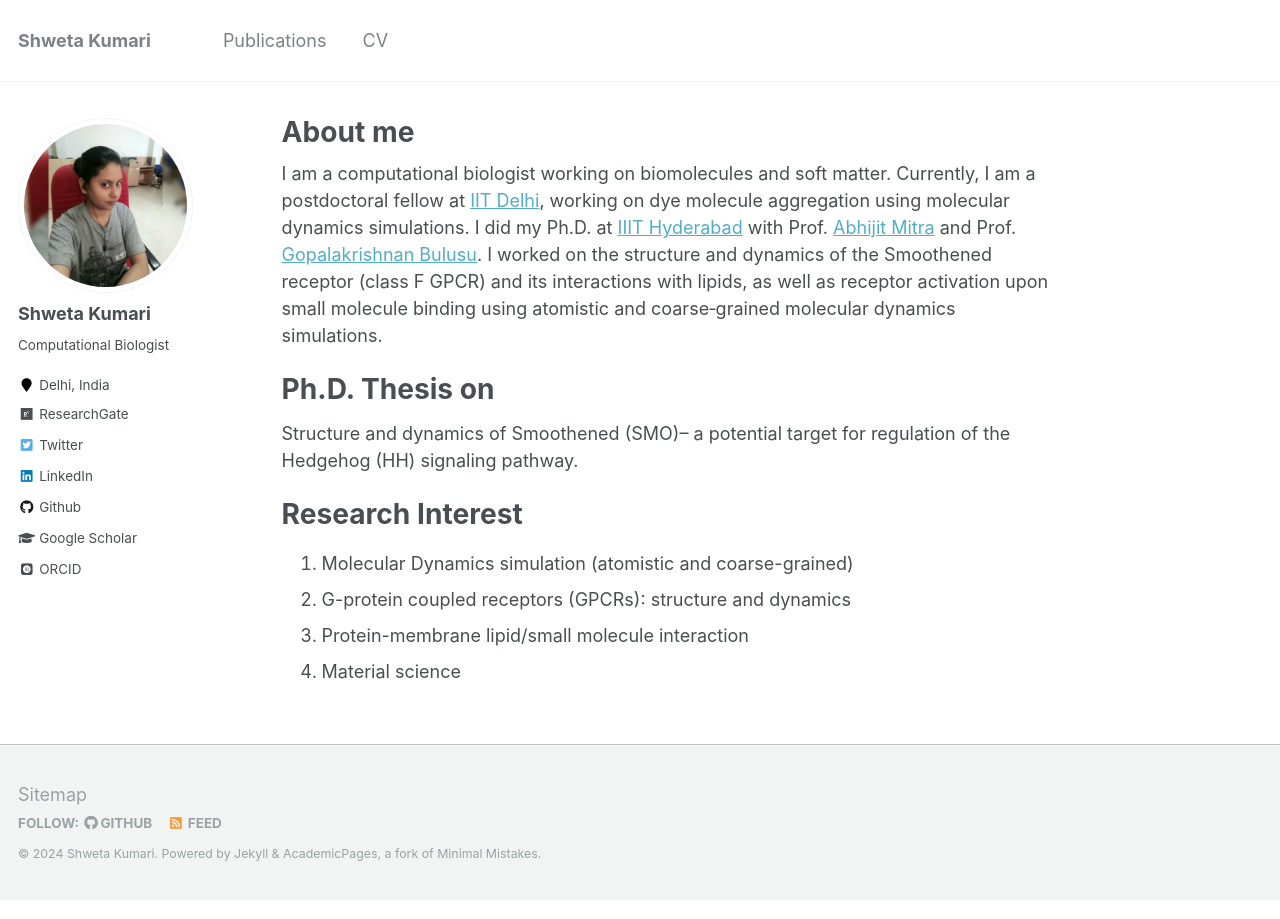
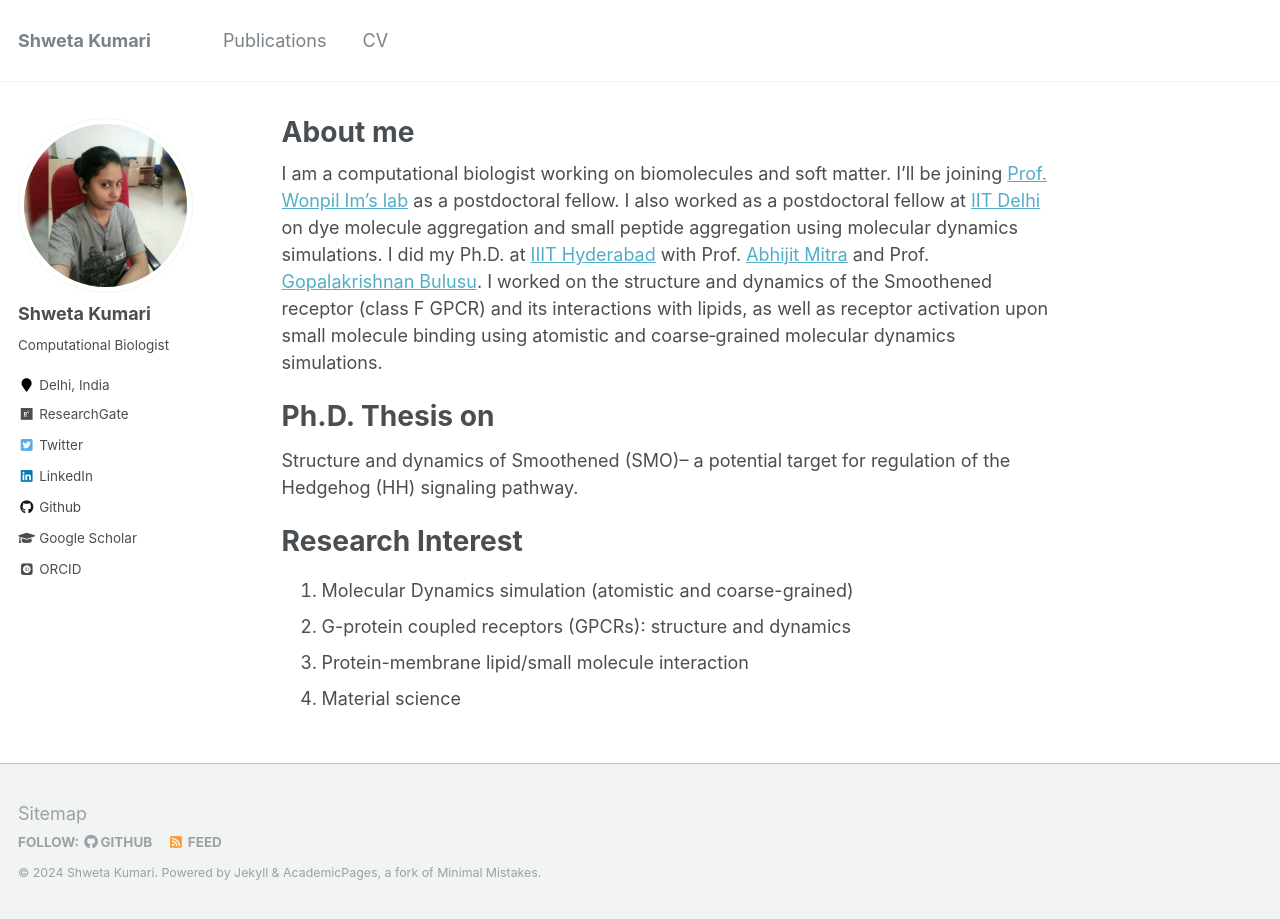
Before and after one commit to shweta-Moni/shweta-Moni.github.io, a Jekyll site: the page built from _pages/about.md, in a window 1280 px wide. Built offline with Jekyll 4.4.1, drawn with Linux system fonts in a browser that asks for light colours; some web fonts are replaced.

Commit message:
Update about.md

```diff
--- a/_pages/about.md
+++ b/_pages/about.md
@@ -8,8 +8,8 @@ redirect_from:
   - /about.html
 ---
 
-I am a computational biologist working on biomolecules and soft matter. Currently, I am a postdoctoral fellow
-at [IIT Delhi](https://home.iitd.ac.in/){:target="_blank"}, working on dye molecule aggregation using molecular dynamics simulations. I did my Ph.D. at [IIIT
+I am a computational biologist working on biomolecules and soft matter. I'll be joining [Prof. Wonpil Im's lab](https://compbio.lehigh.edu/){:target="_blank"} as a postdoctoral fellow. I also worked as a postdoctoral fellow
+at [IIT Delhi](https://home.iitd.ac.in/){:target="_blank"} on dye molecule aggregation and small peptide aggregation using molecular dynamics simulations. I did my Ph.D. at [IIIT
 Hyderabad](https://www.iiit.ac.in/){:target="_blank"} with Prof. [Abhijit Mitra](https://faculty.iiit.ac.in/~abi_chem/web/){:target="_blank"} and Prof. [Gopalakrishnan Bulusu](https://www.linkedin.com/in/gopalakrishnan-bulusu-82a1705/?originalSubdomain=in){:target="_blank"}. I worked on the structure and dynamics of
 the Smoothened receptor (class F GPCR) and its interactions with lipids, as well as receptor activation upon small
 molecule binding using atomistic and coarse‑grained molecular dynamics simulations.
```
